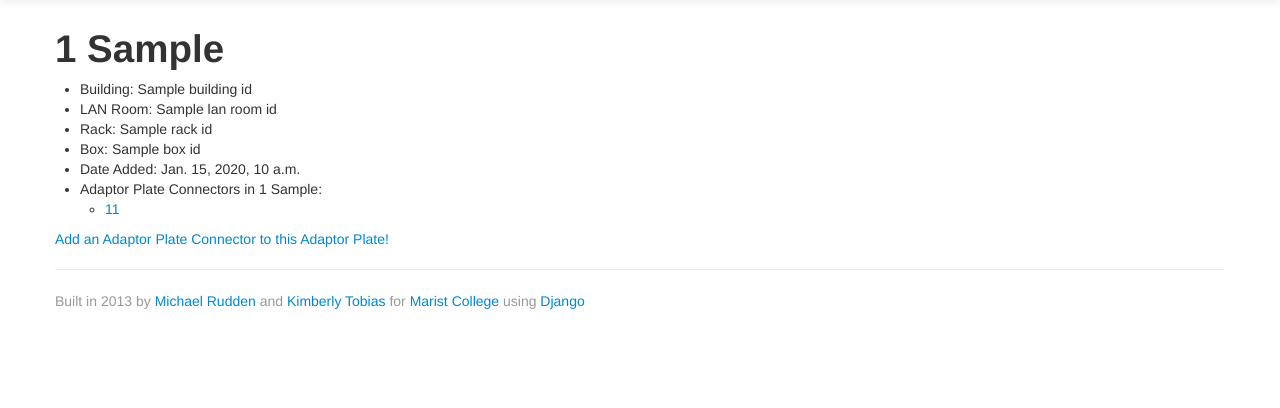
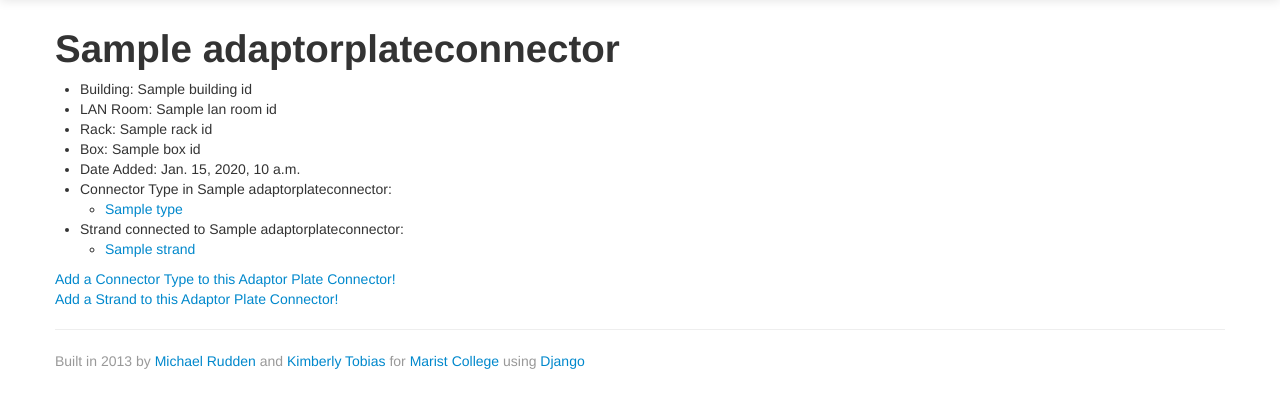
Before and after one commit to mrudden/fiber, a Django app: template templates/fiberdb/adaptorplateconnectors_detail.html in a window 1280 px wide. Shown: the part 41-449 px from the top of the page. Run offline with Django 3.2, Linux system fonts and the light colour scheme; the template is opened without the code that fills it: most values are stand-ins (such as "Sample title", 1, 10 or a date in 2020); some libraries are stand-ins or nearby versions.

Commit message:
setting up adaptorplateconnector detail page

```diff
--- a/templates/fiberdb/adaptorplateconnectors_detail.html
+++ b/templates/fiberdb/adaptorplateconnectors_detail.html
@@ -1,22 +1,28 @@
 {% extends "fiberdb/base.html" %}
 
-{% block title %}{{ adaptorplate.box_id }} {{ adaptorplate.box_position }}{% endblock %}
+{% block title %}{{ adaptorplateconnector }}{% endblock %}
 
-{% block heading %}{{ adaptorplate.box_id }} {{ adaptorplate.box_position }}{% endblock %}
+{% block heading %}{{ adaptorplateconnector }}{% endblock %}
 
 {% block content %}
 <ul>
-    <li>Building: {{ adaptorplate.box_id.rack_id.lan_room_id.building_id.short_name }}</li>
-    <li>LAN Room: {{ adaptorplate.box_id.rack_id.lan_room_id.lan_room_name }}</li>
-    <li>Rack: {{ adaptorplate.box_id.rack_id.rack_name }}</li>
-    <li>Box: {{ adaptorplate.box_id.box_name }}</li>
-    <li>Date Added: {{ adaptorplate.date_added }}</li>
-    <li>Adaptor Plate Connectors in {{ adaptorplate.box_id }} {{ adaptorplate.box_position }}:</li>
+    <li>Building: {{ adaptorplateconnector.adaptor_plate_id.box_id.rack_id.lan_room_id.building_id.short_name }}</li>
+    <li>LAN Room: {{ adaptorplateconnector.adaptor_plate_id.box_id.rack_id.lan_room_id.lan_room_name }}</li>
+    <li>Rack: {{ adaptorplateconnector.adaptor_plate_id.box_id.rack_id.rack_name }}</li>
+    <li>Box: {{ adaptorplateconnector.adaptor_plate_id.box_id.box_name }}</li>
+    <li>Date Added: {{ adaptorplateconnector.date_added }}</li>
+    <li>Connector Type in {{ adaptorplateconnector }}:</li>
     <ul>
-        {% for adaptorplateconnector in adaptorplate.adaptorplateconnector_set.all %}
-        <li><a href="/adaptorplateconnectors/{{ adaptorplateconnector.id }}/">{{ adaptorplateconnector.adaptor_plate_id }}{{ adaptorplateconnector.connector_type_id }}</a></li>
+        <li><a href="/connectortypes/{{ adaptorplateconnector.connector_type_id.id }}/">{{ adaptorplateconnector.connector_type_id.type }}</a></li>
+    </ul>
+    <li>Strand connected to  {{ adaptorplateconnector }}:
+    <ul>
+        {% for strand in adaptorplateconnector.strand_set.all %}
+        <li><a href="/strands/{{ strand.id }}/">{{ strand }}</a></li>
         {% endfor %}
     </ul>
 </ul>
-<a href="/racks/add">Add an Adaptor Plate Connector to this Adaptor Plate!</a>
+<a href="/connectortypes/add">Add a Connector Type to this Adaptor Plate Connector!</a>
+<br>
+<a href="/strands/add">Add a Strand to this Adaptor Plate Connector!</a>
 {% endblock %}
```
